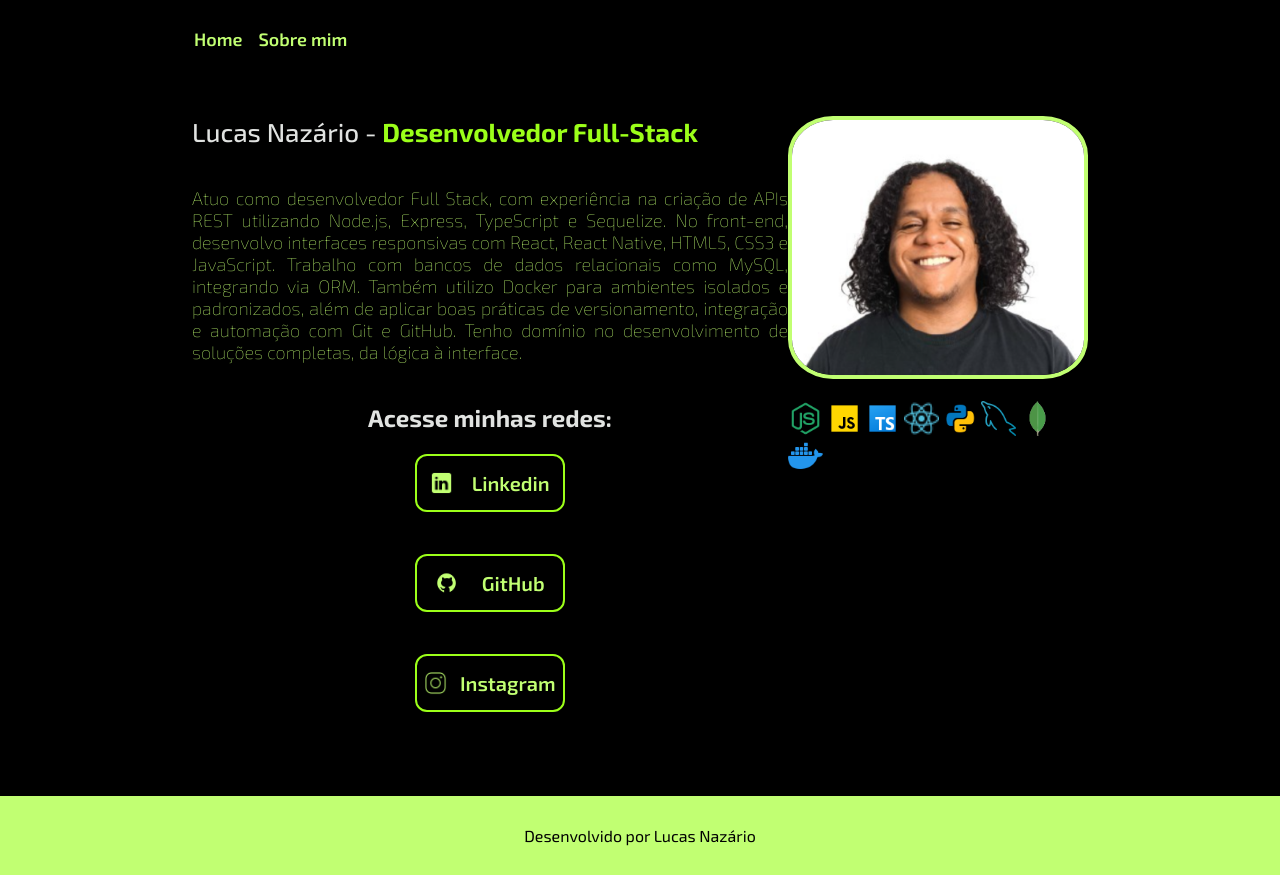
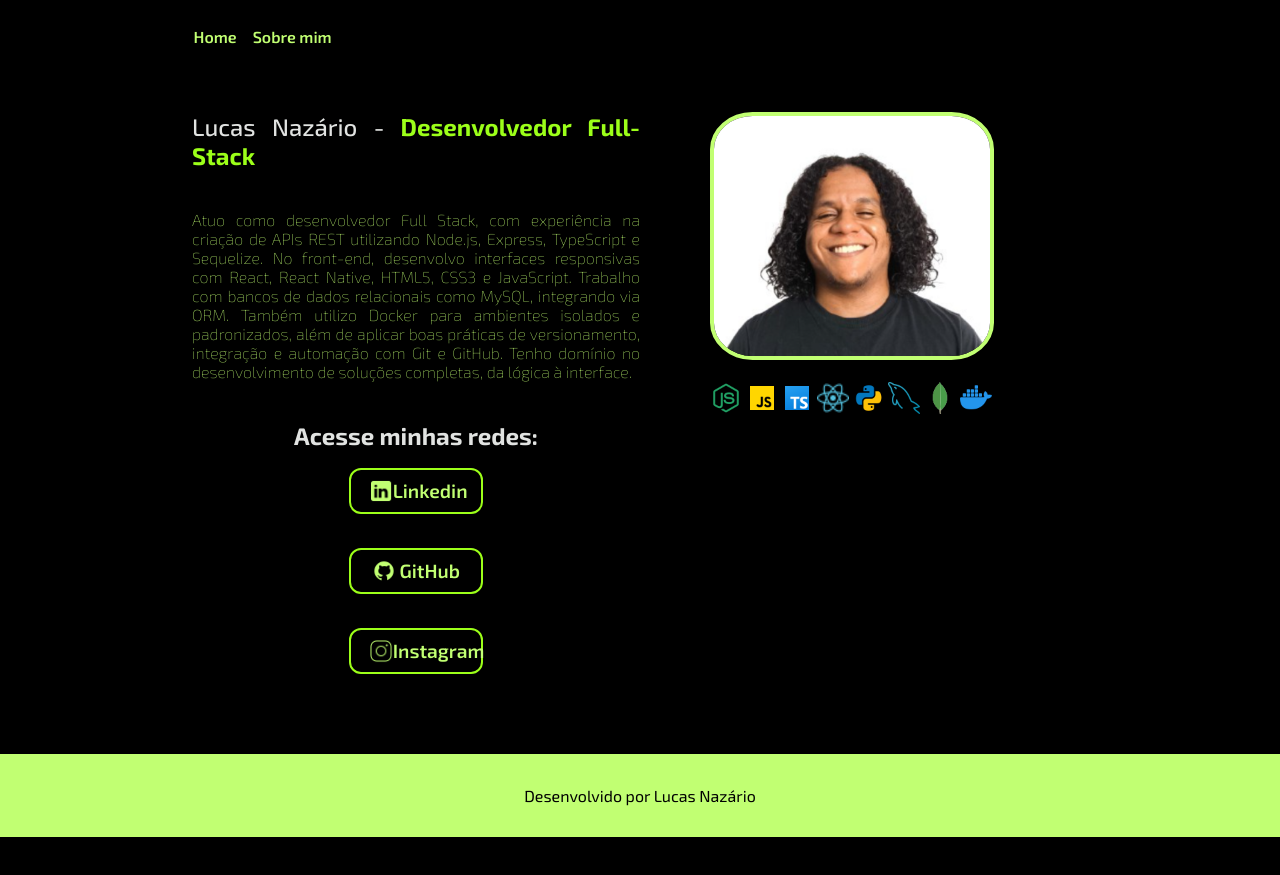
Before and after one commit to lucasnaza1/portfolio, a plain HTML site: page index.html in a window 1280 px wide. After the commit the page ends 837 px from the top, so only its background shows below. Drawn offline with Linux system fonts and the light colour scheme; a web font is replaced by a local one.

Commit message:
updating units

```diff
--- a/style/style.css
+++ b/style/style.css
@@ -16,7 +16,7 @@
 }
 
 .cabecalho {
-  margin: 2px;
+  margin: 0.1rem;
   padding: 2% 0% 0% 15%;
 }
 
@@ -31,7 +31,7 @@
   font-family: var(--fonte-primaria);
   font-weight: 600;
   font-style: normal;
-  font-size: 18px;
+  font-size: 1rem;
   text-decoration: none;
   color: var(--cor-terciaria);
 }
@@ -59,7 +59,7 @@ body {
 /*Section*/
 .conteudo-texto {
   display: flex;
-  width: 615px;
+  width: 50%;
   min-height: 145px;
   flex-direction: column;
   text-align: justify;
@@ -72,7 +72,7 @@ body {
   font-family: var(--fonte-primaria);
   font-weight: 500;
   font-style: normal;
-  font-size: 26px;
+  font-size: 1.5rem;
 }
 /*strong*/
 .funcao {
@@ -81,7 +81,7 @@ body {
 /*p*/
 .conteudo-apresentacao {
   color: var(--cor-terciaria);
-  font-size: 18px;
+  font-size: 1rem;
 }
 /*div - dos botões "ancoras"*/
 .btns {
@@ -94,25 +94,24 @@ body {
 /*h2*/
 .apresentacao-links {
   text-align: justify;
-  font-size: 24px;
+  font-size: 1.5rem;
   color: var(--cor-secundaria);
 }
 /*ancora*/
 .btn-icon {
   display: flex;
   justify-content: space-evenly;
-  gap: 10px;
   background-color: var(--cor-primaria);
-  width: 150px;
+  width: 30%;
   text-align: center;
   border-radius: 12px;
-  font-size: 20px;
-  padding: 15px 5px;
+  font-size: 1.2rem;
+  padding: 2% 4% 2%;
   text-decoration: none;
   font-weight: 600;
   color: var(--cor-terciaria);
   border: 2px solid var(--cor-quaternaria);
-  margin: 20px;
+  margin: 1rem;
 }
 
 .btn-icon:hover {
@@ -120,17 +119,17 @@ body {
 }
 
 .icon-tech {
-  width: 35px;
+  width: 2rem;
   height: flex;
 }
 .social-icon {
-  width: 23px;
+  width: 1.5rem;
   height: flex;
 }
 /*img*/
 
 .photo {
-  width: 300px;
+  width: 75%;
   border: 4px solid var(--cor-terciaria);
   height: auto;
   border-radius: 15%;
@@ -145,7 +144,7 @@ body {
   font-weight: 400;
   font-style: normal;
   text-align: center;
-  padding: 30px;
+  padding: 2rem;
   background-color: var(--cor-terciaria);
   color: var(--cor-primaria);
 }
```
